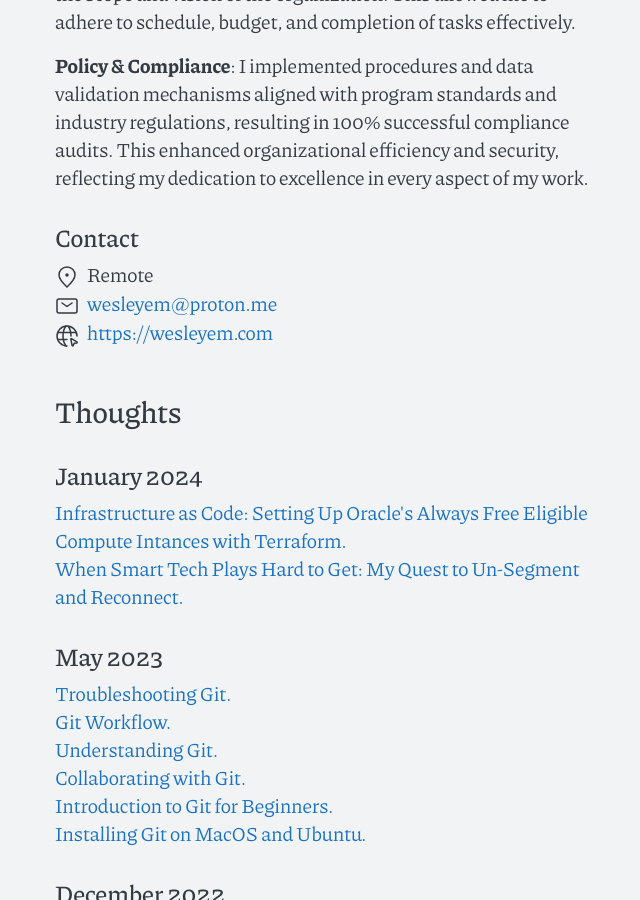
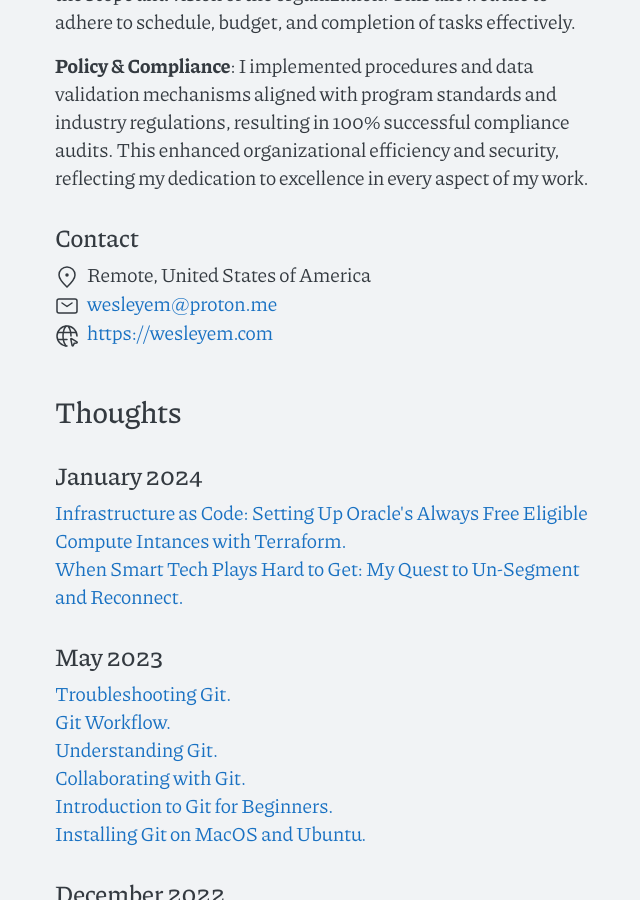
Before and after one commit to wesleyem/wesleyem.com, a Jekyll site: the page built from index.md, in a window 1280 px wide and 900 px high, scrolled down 1559 px. Shown: the whole window, without its empty margins (312-952 px from the left). Built offline with Jekyll 4.4.1, drawn with Linux system fonts in a browser that asks for light colours.

Commit message:
update location

```diff
--- a/_includes/contact.html
+++ b/_includes/contact.html
@@ -1,7 +1,7 @@
 <div class="contact">
   <h2>Contact</h2>
   <ul>
-    <li><span class="li-icon">{% include svg/pin-alt.svg %}</span><span>Remote</span></li>
+    <li><span class="li-icon">{% include svg/pin-alt.svg %}</span><span>Remote, United States of America</span></li>
     <li><span class="li-icon">{% include svg/mail.svg %}</span><a href="mailto:wesleyem@proton.me">wesleyem@proton.me</a></li>
     <li><span class="li-icon">{% include svg/internet.svg %}</span><a href="https://wesleyem.com">https://wesleyem.com</a></li>
   </ul>
```
